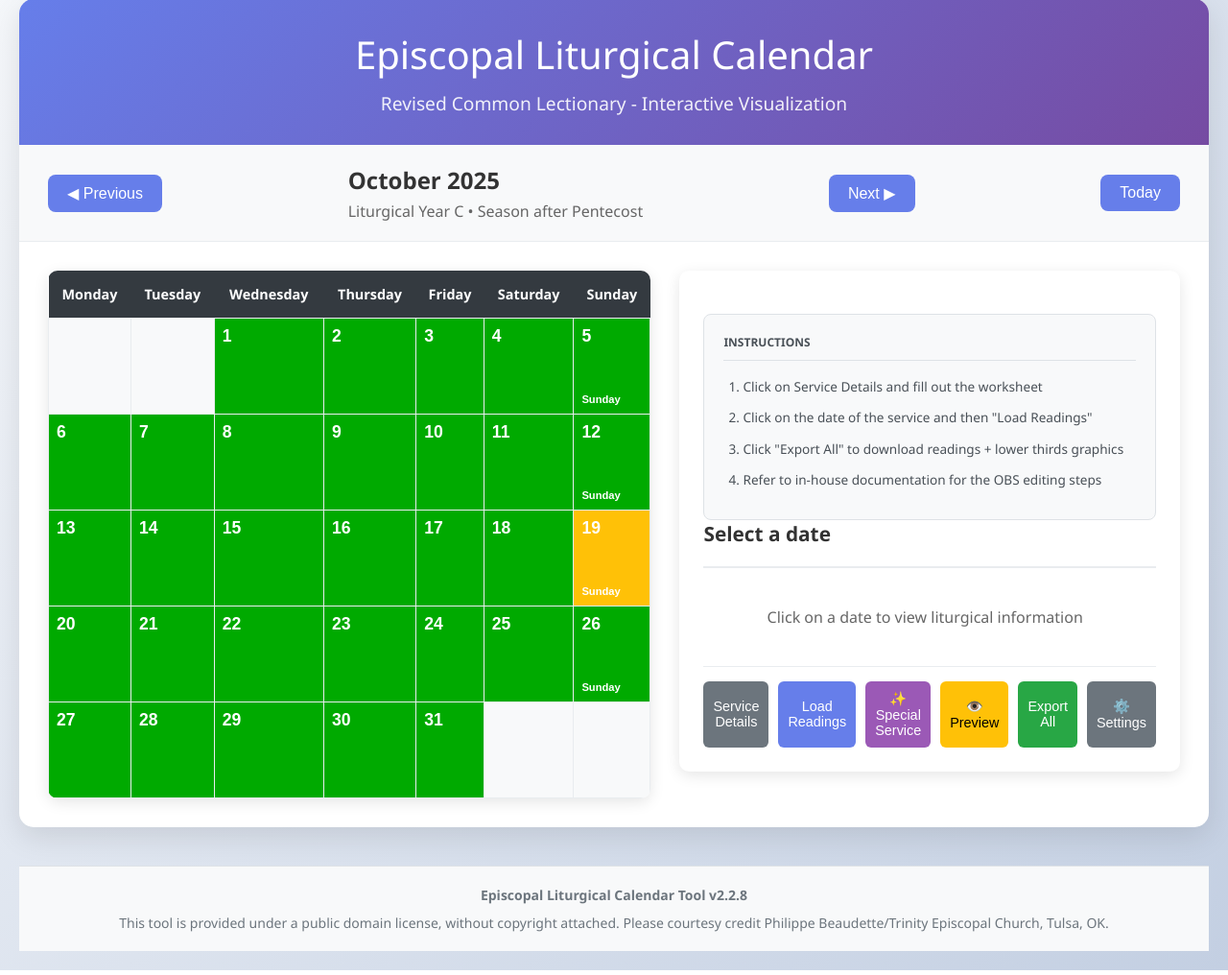
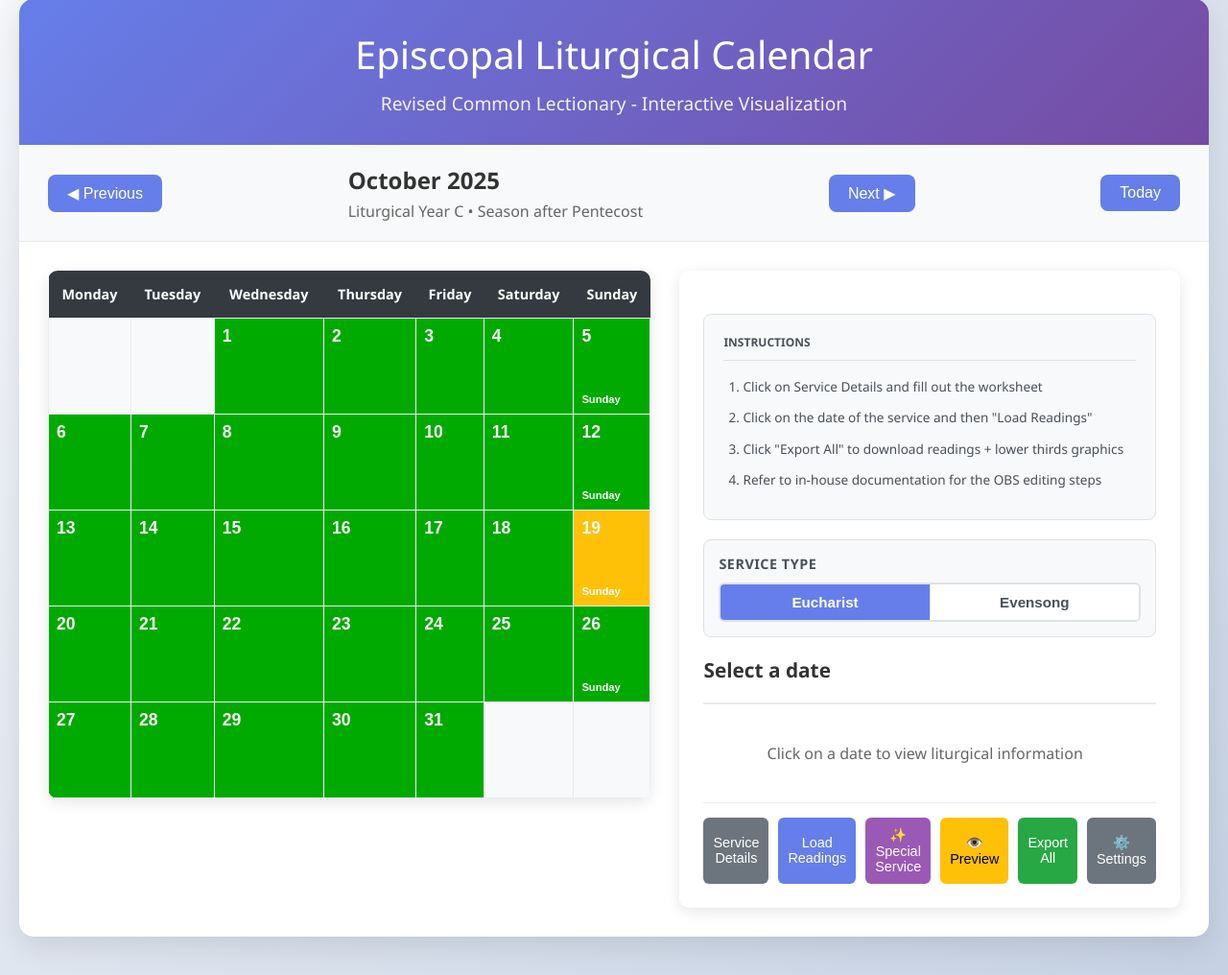
Before and after one commit to philippe-in-sf/LiturgyCreator, a Flask app: page / in a window 1280 px wide. Shown: the part 21-1037 px from the top of the page at 96% size. Run offline with Flask 3, Linux system fonts and the light colour scheme.

Commit message:
Add support for selecting different types of church services
Update the application to allow users to select between "Eucharist" and "Evensong" services, modifying the fetching and storage of liturgical readings and service details to accommodate different service types.

Replit-Commit-Author: Agent
Replit-Commit-Session-Id: cd94583d-b1a1-420f-ba81-7e943e52c2f3
Replit-Commit-Checkpoint-Type: intermediate_checkpoint
Replit-Commit-Screenshot-Url: https://storage.googleapis.com/screenshot-production-us-central1/bae3cbd5-adb4-4250-bbb0-b9bebb578d55/cd94583d-b1a1-420f-ba81-7e943e52c2f3/MnaVc1E

```diff
--- a/templates/calendar.html
+++ b/templates/calendar.html
@@ -859,6 +859,59 @@
                 font-size: 13px;
                 padding: 8px 10px;
             }
+        }
+
+        /* Service Type Selector Styles */
+        .service-type-selector {
+            background: #f8f9fa;
+            border: 1px solid #dee2e6;
+            border-radius: 8px;
+            padding: 15px;
+            margin-top: 20px;
+            margin-bottom: 20px;
+        }
+
+        .service-type-selector h4 {
+            margin: 0 0 10px 0;
+            color: #495057;
+            font-size: 0.9rem;
+            font-weight: 600;
+            text-transform: uppercase;
+            letter-spacing: 0.5px;
+        }
+
+        .service-type-toggle {
+            display: flex;
+            background: white;
+            border-radius: 6px;
+            overflow: hidden;
+            border: 2px solid #dee2e6;
+        }
+
+        .service-type-option {
+            flex: 1;
+            padding: 10px 15px;
+            text-align: center;
+            cursor: pointer;
+            font-weight: 600;
+            font-size: 0.95rem;
+            transition: all 0.3s ease;
+            border: none;
+            background: white;
+            color: #495057;
+        }
+
+        .service-type-option:hover {
+            background: #f8f9fa;
+        }
+
+        .service-type-option.active {
+            background: #667eea;
+            color: white;
+        }
+
+        .service-type-option:not(:last-child) {
+            border-right: 1px solid #dee2e6;
         }
     </style>
 </head>
@@ -911,6 +964,18 @@
                     </ol>
                 </div>
 
+                <div class="service-type-selector">
+                    <h4>Service Type</h4>
+                    <div class="service-type-toggle">
+                        <button class="service-type-option active" id="serviceTypeEucharist" onclick="selectServiceType('eucharist')">
+                            Eucharist
+                        </button>
+                        <button class="service-type-option" id="serviceTypeEvensong" onclick="selectServiceType('evensong')">
+                            Evensong
+                        </button>
+                    </div>
+                </div>
+
                 <div class="details-header">
                     <div class="selected-date" id="selectedDate">Select a date</div>
                     <div class="celebration" id="celebration"></div>
@@ -1320,8 +1385,9 @@
         let currentDate = new Date();
         let selectedDate = new Date();
         let calendarData = null;
-        let selectedReadings = null;
+        let selectedReadings = {};
         let serviceDetails = {};
+        let selectedServiceType = 'eucharist';
         let obsSettings = {
             operatingSystem: 'windows',
             basePath: 'C:\\Users\\YourName\\Documents\\'
@@ -1331,6 +1397,7 @@
         document.addEventListener('DOMContentLoaded', function() {
             loadCalendar();
             loadOBSSettings();
+            setupPdfUpload();
         });
 
         function loadCalendar() {
@@ -1447,17 +1514,42 @@
             // Add selection styling to clicked date
             event.target.classList.add('selected');
 
-            // Load readings for selected date
+            // Load readings for selected date with current service type
             loadReadingsForDate(dateStr);
+        }
+
+        function selectServiceType(serviceType) {
+            // Update global variable
+            selectedServiceType = serviceType;
+
+            // Update button states
+            document.getElementById('serviceTypeEucharist').classList.remove('active');
+            document.getElementById('serviceTypeEvensong').classList.remove('active');
+
+            if (serviceType === 'eucharist') {
+                document.getElementById('serviceTypeEucharist').classList.add('active');
+            } else {
+                document.getElementById('serviceTypeEvensong').classList.add('active');
+            }
+
+            // If a date is selected, reload readings for the new service type
+            if (selectedDate) {
+                const dateStr = selectedDate.toISOString().split('T')[0];
+                loadReadingsForDate(dateStr);
+            }
         }
 
         function loadReadingsForDate(dateStr) {
             document.getElementById('readingsContent').innerHTML = '<div class="loading">Loading readings...</div>';
 
-            fetch(`/api/readings/${dateStr}`)
+            fetch(`/api/readings/${dateStr}?service_type=${selectedServiceType}`)
                 .then(response => response.json())
                 .then(data => {
-                    selectedReadings = data;
+                    // Store readings with date and service type structure
+                    if (!selectedReadings[dateStr]) {
+                        selectedReadings[dateStr] = {};
+                    }
+                    selectedReadings[dateStr][selectedServiceType] = data;
                     displayReadings(data);
                 })
                 .catch(error => {
@@ -1484,12 +1576,14 @@
                 return;
             }
 
-            // Update celebration info
-            document.getElementById('celebration').textContent = data.celebration;
+            // Update celebration info with service type
+            const serviceTypeLabel = selectedServiceType.charAt(0).toUpperCase() + selectedServiceType.slice(1);
+            document.getElementById('celebration').textContent = `${data.celebration} - ${serviceTypeLabel}`;
 
             // Display readings
             let html = `
                 <div style="margin-bottom: 15px; padding: 10px; background: #e9ecef; border-radius: 6px; font-size: 0.9rem;">
+                    <strong>Service Type:</strong> ${serviceTypeLabel}<br>
                     <strong>Source:</strong> ${data.source}<br>
                     <strong>Liturgical Year:</strong> ${data.liturgical_year}<br>
                     <strong>Season:</strong> ${data.liturgical_info.season}
@@ -1540,15 +1634,16 @@
 
 
         function exportAll() {
-            if (!selectedReadings || !selectedReadings.has_readings) {
-                showError('No readings available to export');
+            const dateStr = selectedDate.toISOString().split('T')[0];
+            const currentReadings = (selectedReadings[dateStr] && selectedReadings[dateStr][selectedServiceType]) || null;
+
+            if (!currentReadings || !currentReadings.has_readings) {
+                showError('No readings available to export for the selected service type');
                 return;
             }
 
-            const dateStr = selectedDate.toISOString().split('T')[0];
-
-            // Include service details in export
-            const currentServiceDetails = serviceDetails[dateStr] || {};
+            // Include service details in export for current service type
+            const currentServiceDetails = (serviceDetails[dateStr] && serviceDetails[dateStr][selectedServiceType]) || {};
 
             // Show loading message
             showSuccess('Preparing complete export (readings + graphics)...');
@@ -1561,6 +1656,7 @@
                 body: JSON.stringify({
                     date: dateStr,
                     serviceDetails: currentServiceDetails,
+                    serviceType: selectedServiceType,
                     obsSettings: obsSettings
                 })
             })
@@ -1716,9 +1812,12 @@
                 details[key] = value.trim();
             }
 
-            // Store service details with date key
+            // Store service details with date and service type key
             const dateStr = selectedDate.toISOString().split('T')[0];
-            serviceDetails[dateStr] = details;
+            if (!serviceDetails[dateStr]) {
+                serviceDetails[dateStr] = {};
+            }
+            serviceDetails[dateStr][selectedServiceType] = details;
 
             // Save to localStorage for persistence
             localStorage.setItem('serviceDetails', JSON.stringify(serviceDetails));
@@ -1731,6 +1830,7 @@
                 },
                 body: JSON.stringify({
                     date: dateStr,
+                    service_type: selectedServiceType,
                     details: details
                 })
             })
@@ -1759,7 +1859,8 @@
                 }
 
                 const dateStr = selectedDate.toISOString().split('T')[0];
-                const details = serviceDetails[dateStr] || {};
+                // Get details for the current date and service type
+                const details = (serviceDetails[dateStr] && serviceDetails[dateStr][selectedServiceType]) || {};
 
                 // Populate form with existing data
                 const form = document.getElementById('serviceDetailsForm');
@@ -1773,9 +1874,12 @@
                     }
                 });
 
+                // Get current readings for this date and service type
+                const currentReadings = (selectedReadings[dateStr] && selectedReadings[dateStr][selectedServiceType]) || null;
+
                 // Pre-populate reading references from lectionary if not already saved
-                if (selectedReadings && selectedReadings.has_readings && selectedReadings.readings) {
-                    const readings = selectedReadings.readings;
+                if (currentReadings && currentReadings.has_readings && currentReadings.readings) {
+                    const readings = currentReadings.readings;
 
                     // Pre-fill reading references only if they haven't been manually set
                     if (!details.firstReadingRef && readings.first_reading && readings.first_reading.reference) {
@@ -1872,8 +1976,11 @@
 
         // Preview Functions
         function showPreview() {
-            if (!selectedReadings || !selectedReadings.has_readings) {
-                showError('No readings available to preview');
+            const dateStr = selectedDate.toISOString().split('T')[0];
+            const currentReadings = (selectedReadings[dateStr] && selectedReadings[dateStr][selectedServiceType]) || null;
+
+            if (!currentReadings || !currentReadings.has_readings) {
+                showError('No readings available to preview for the selected service type');
                 return;
             }
 
@@ -1884,15 +1991,16 @@
             modal.style.display = 'block';
             loadingDiv.style.display = 'block';
             imagesDiv.style.display = 'none';
-
-            const dateStr = selectedDate.toISOString().split('T')[0];
 
             fetch('/api/preview_graphics', {
                 method: 'POST',
                 headers: {
                     'Content-Type': 'application/json',
                 },
-                body: JSON.stringify({ date: dateStr })
+                body: JSON.stringify({
+                    date: dateStr,
+                    serviceType: selectedServiceType
+                })
             })
             .then(response => response.json())
             .then(data => {
```
Also changed, not shown: liturgy_fetcher.py (+22 -2 lines), web_calendar.py (+38 -17 lines), 1 other file.
